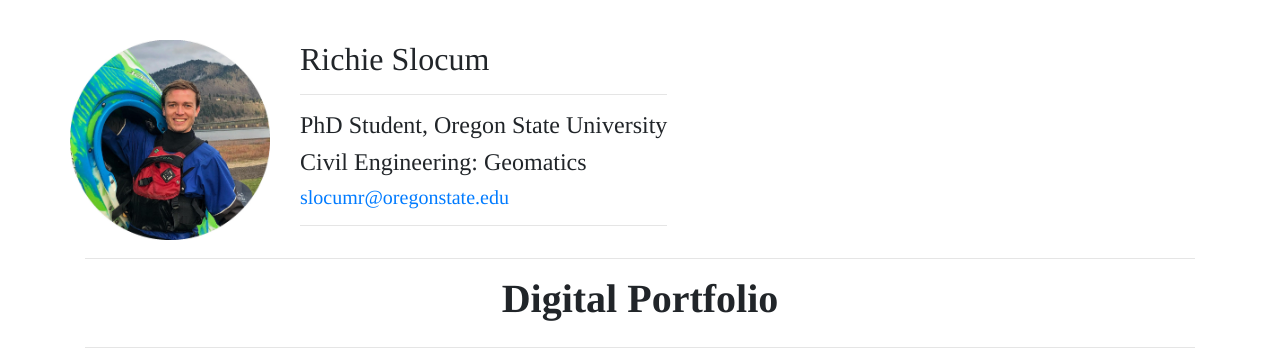
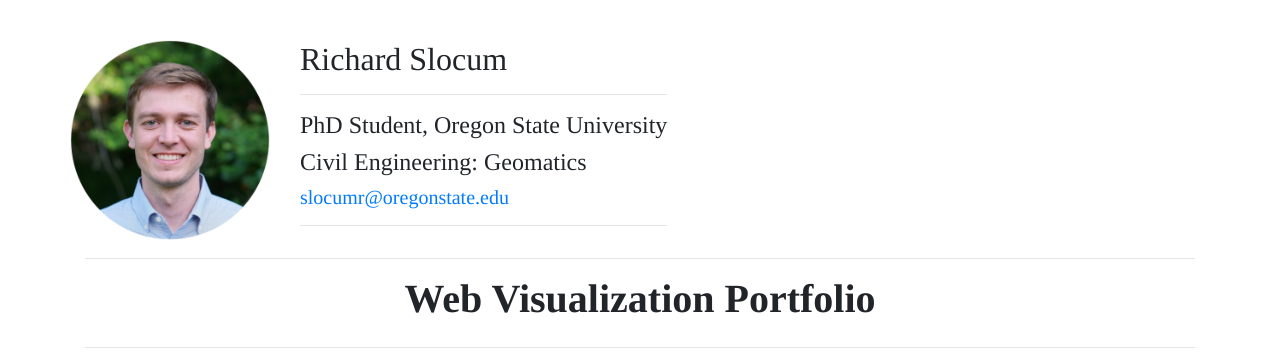
Before and after one commit to hokiespurs/hokiespurs.github.io, a plain HTML site: page index.html in a window 1280 px wide. Shown: the top 361 px of the page. Drawn offline with nearby package versions, Linux system fonts and the light colour scheme.

Commit message:
update pic

```diff
--- a/index.html
+++ b/index.html
@@ -13,7 +13,7 @@
     <meta name="referrer" content="always" />
 
     <meta charset="utf-8">
-    <title>Richie Slocum</title>
+    <title>Richard Slocum</title>
 
     <!--add required stylesheet-->
     <link rel="stylesheet" href="https://maxcdn.bootstrapcdn.com/bootstrap/4.1.0/css/bootstrap.min.css">
@@ -96,10 +96,10 @@
 
     <div class="row">
         <div class=".col-lg-4">
-            <img width="200px" src="img/profkayak_circle.jpg">
+            <img width="200px" src="img/profprofpic.jpg">
         </div>
         <div class=".col-lg-8" style="padding-left: 30px;">
-            <h2>Richie Slocum</h2>
+            <h2>Richard Slocum</h2>
             <hr>
             <h4> PhD Student, Oregon State University</h4>
             <h4> Civil Engineering: Geomatics</h4>
@@ -111,7 +111,7 @@
     <div class="row text-center">
         <div class="col-12">
             <hr>
-            <h1 style="font-weight: bold;">Digital Portfolio</h1>
+            <h1 style="font-weight: bold;">Web Visualization Portfolio</h1>
         </div>
     </div>
     <hr>
@@ -231,11 +231,7 @@
     <footer class="container">
 
         <div class="row justify-content-center align-items-center">
-            <p> © Richie Slocum, Oregon State University, 2018 </p>
-        </div>
-
-        <div class="row justify-content-center align-items-center">
-            <a href="#" target="_blank"><img src="img/osu.png" height="100"></a>
+            <p> © Richard Slocum, Oregon State University, 2019 </p>
         </div>
     </footer>
 
```
Also changed, not shown: img/profprofpic.jpg (added).
